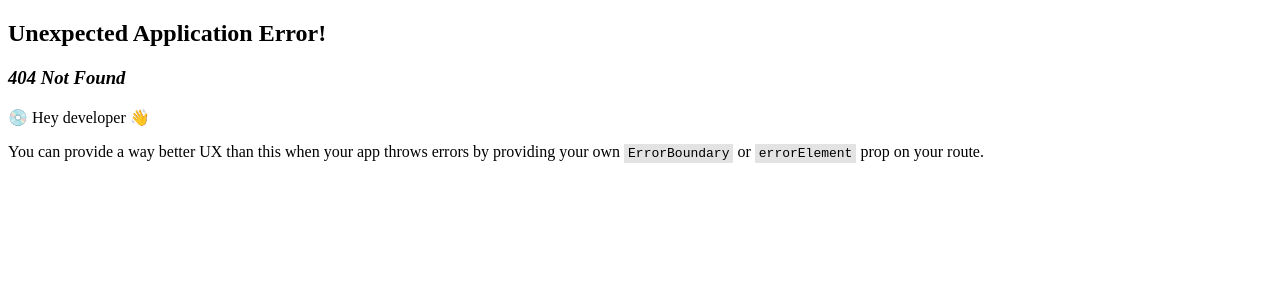
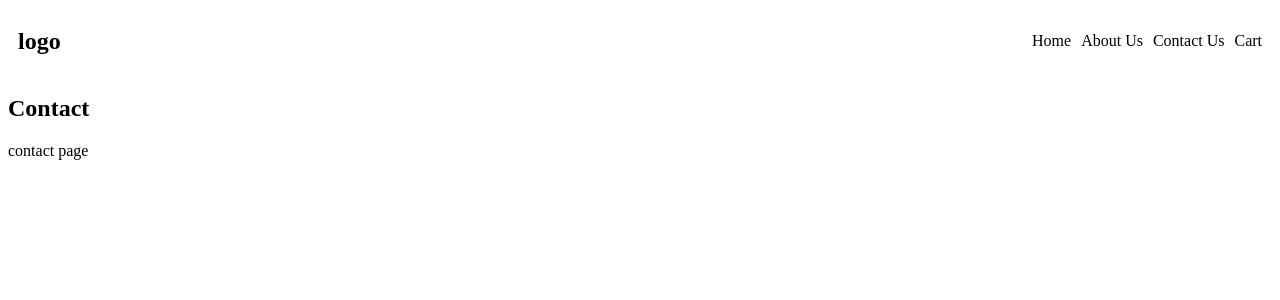
Before and after one commit to akshatbhatya/namaste-react-ep07-, a React (Vite) app: page /contact in a window 1280 px wide. Before the commit this address had no page. Shown: the top 300 px of the page. Built offline with nearby package versions, Linux system fonts and the light colour scheme.

Commit message:
fix error

```diff
--- a/index.js
+++ b/index.js
@@ -4,12 +4,15 @@ import App from "./App"
 import { RouterProvider, createBrowserRouter } from "react-router-dom"
 import About from "./src/About/About"
 import ProductBody from "./src/Body/ProductBody"
+import Contact from "./src/Contact/Contact"
+import Error from "./src/Error/Error"
 
 
 let appRouter=createBrowserRouter([
     {
       path:"",
       element:<App/>,
+      errorElement:<Error/>,
       children:[
         {
           path:"/",
@@ -19,9 +22,12 @@ let appRouter=createBrowserRouter([
           path:"/about",
           element:<About/>
         },
+        {
+            path:"/contact",
+            element:<Contact/>
+          }
       ]
-
-    },
+    }
 
   ])
 
--- /dev/null
+++ b/src/Contact/Contact.jsx
@@ -0,0 +1,13 @@
+import "./Contact.css"
+let Contact=()=>{
+
+    return(
+        <>
+        <h2>Contact</h2>
+        <p>contact page</p>
+        </>
+    )
+}
+
+
+export default Contact
--- /dev/null
+++ b/src/Error/Error.jsx
@@ -0,0 +1,12 @@
+import "./Error.css"
+
+let Error=()=>{
+    return (
+        <>
+        <h2>oops somesthing worg</h2>
+        <p>with us </p>
+        </>
+    )
+}
+
+export default  Error
```
Also changed, not shown: src/Contact/Contact.css (added), src/Error/Error.css (added).
